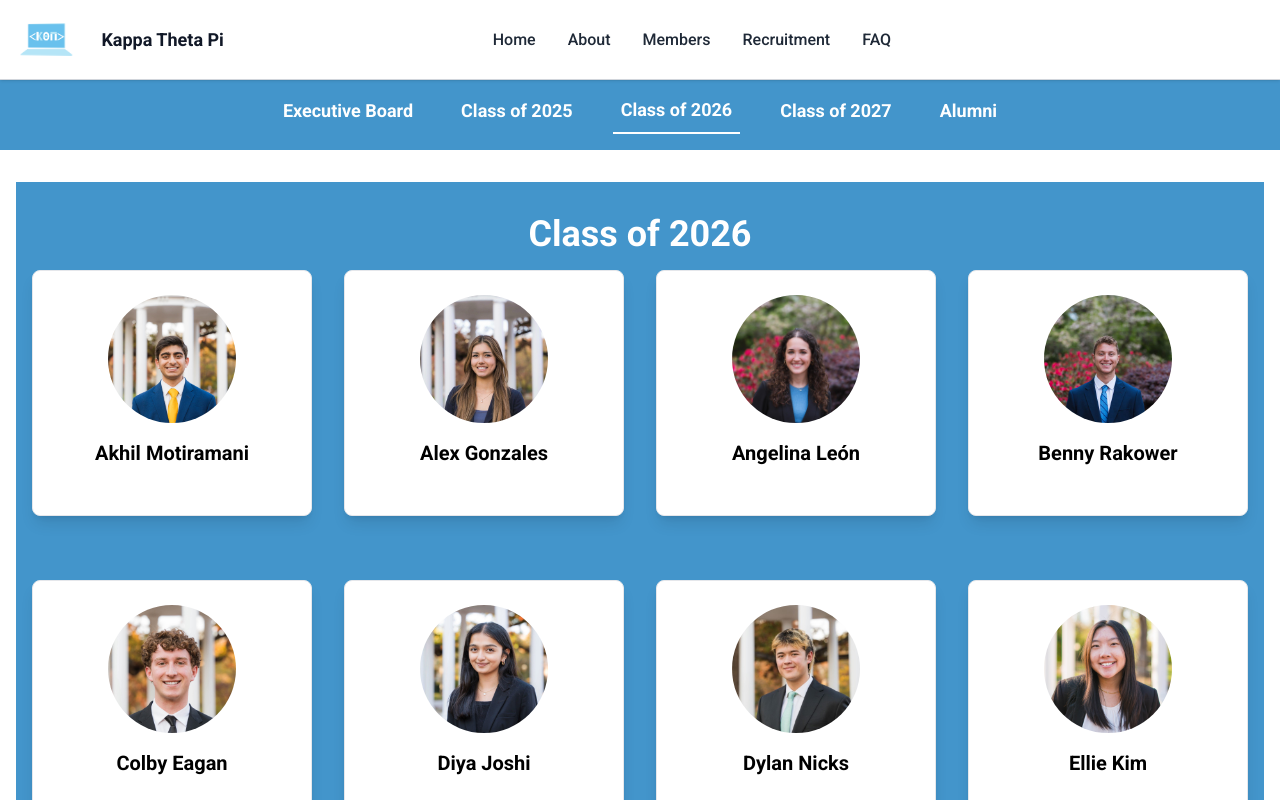
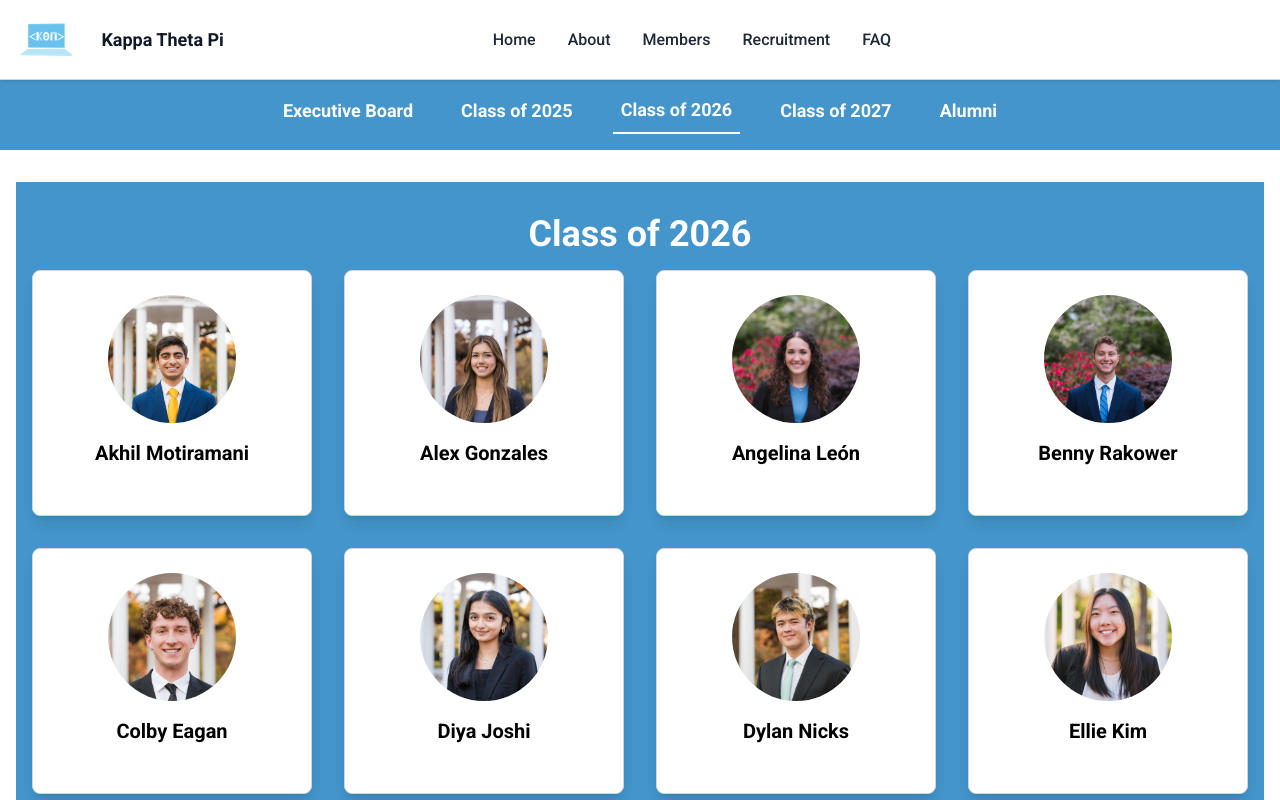
Before and after one commit to ktpunc/ktp_unc_website, a Next.js app: page /members in a window 1280 px wide. Both pictures are taken after a click on the button "Class of 2026". Shown: the top 800 px of the page. Built offline with nearby package versions, Linux system fonts and the light colour scheme.

Commit message:
fixed spacing for class of 2026 & 2027

```diff
--- a/src/app/members/gen_body_2026.tsx
+++ b/src/app/members/gen_body_2026.tsx
@@ -161,12 +161,12 @@ const class_2026 = [
 
 const ExecutiveBoard = () => {
     return (
-        <div className="w-full bg-ruddyBlue">
-            <div className="container bg-ruddyBlue mx-auto px-4 py-8">
+        <div className="w-full bg-ruddyBlue py-12">
+            <div className="container mx-auto px-4">
                 <h1 className="text-4xl font-bold text-center text-white mb-8">Class of 2026</h1>
-                <div className="grid grid-cols-1 sm:grid-cols-2 lg:grid-cols-4 gap-8 gap-y-16">
+                <div className="grid grid-cols-1 sm:grid-cols-2 lg:grid-cols-4 gap-8">
                     {class_2026.map((member, index) => {
-
+                        // Retain the specific column start functionality
                         let colStart = 'auto';
                         if (index === 24) colStart = 'lg:col-start-2';
                         if (index === 25) colStart = 'lg:col-start-3';
@@ -177,14 +177,14 @@ const ExecutiveBoard = () => {
                                 href={member.linkedin}
                                 target="_blank"
                                 rel="noopener noreferrer"
-                                className={`text-center bg-white p-6 rounded-lg shadow-lg border transform transition-transform duration-300 hover:scale-105 hover:shadow-2xl ${colStart}`}
+                                className={`relative text-center bg-white p-6 rounded-lg shadow-lg border border-gray-300 transform transition-transform duration-300 hover:scale-105 hover:shadow-2xl ${colStart}`}
                             >
                                 <img
                                     src={member.image}
                                     alt={`Photo of ${member.name}`}
-                                    className="mx-auto rounded-full w-32 h-32 mb-4"
+                                    className="mx-auto rounded-full w-24 h-24 sm:w-32 sm:h-32 mb-4 transition-transform duration-200 hover:scale-110"
                                 />
-                                <h2 className="text-xl font-semibold">{member.name}</h2>
+                                <h2 className="text-xl font-semibold text-black">{member.name}</h2>
                                 <p className="text-white">{member.class}</p>
                             </Link>
                         );
--- a/src/app/members/gen_body_2027.tsx
+++ b/src/app/members/gen_body_2027.tsx
@@ -65,11 +65,12 @@ const class_2027 = [
 
 const ExecutiveBoard = () => {
     return (
-        <div className="w-full bg-ruddyBlue">
-            <div className="container bg-ruddyBlue mx-auto px-4 py-8">
+        <div className="w-full bg-ruddyBlue py-12">
+            <div className="container mx-auto px-4">
                 <h1 className="text-4xl font-bold text-center text-white mb-8">Class of 2027</h1>
-                <div className="grid grid-cols-1 sm:grid-cols-2 lg:grid-cols-4 gap-8 gap-y-16">
+                <div className="grid grid-cols-1 sm:grid-cols-2 lg:grid-cols-4 gap-8">
                     {class_2027.map((member, index) => {
+                        // Retain specific column positioning for certain members
                         let colStart = 'auto';
                         if (index === 8) colStart = 'lg:col-start-2';
                         if (index === 9) colStart = 'lg:col-start-3';
@@ -80,14 +81,14 @@ const ExecutiveBoard = () => {
                                 href={member.linkedin}
                                 target="_blank"
                                 rel="noopener noreferrer"
-                                className={`text-center bg-white p-6 rounded-lg shadow-lg border transform transition-transform duration-300 hover:scale-105 hover:shadow-2xl ${colStart}`}
+                                className={`relative text-center bg-white p-6 rounded-lg shadow-lg border border-gray-300 transform transition-transform duration-300 hover:scale-105 hover:shadow-2xl ${colStart}`}
                             >
                                 <img
                                     src={member.image}
                                     alt={`Photo of ${member.name}`}
-                                    className="mx-auto rounded-full w-32 h-32 mb-4"
+                                    className="mx-auto rounded-full w-24 h-24 sm:w-32 sm:h-32 mb-4 transition-transform duration-200 hover:scale-110"
                                 />
-                                <h2 className="text-xl font-semibold">{member.name}</h2>
+                                <h2 className="text-xl font-semibold text-black">{member.name}</h2>
                                 <p className="text-white">{member.class}</p>
                             </Link>
                         );
```
